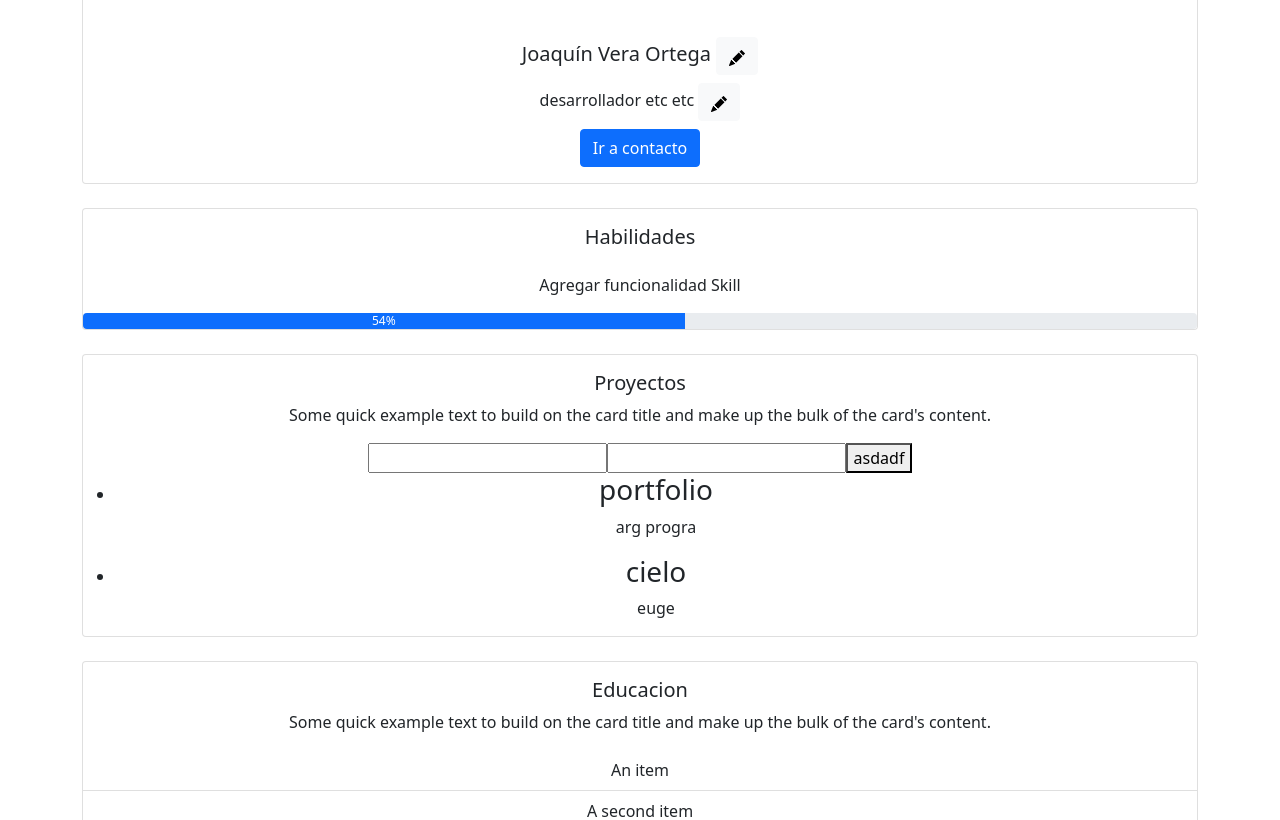
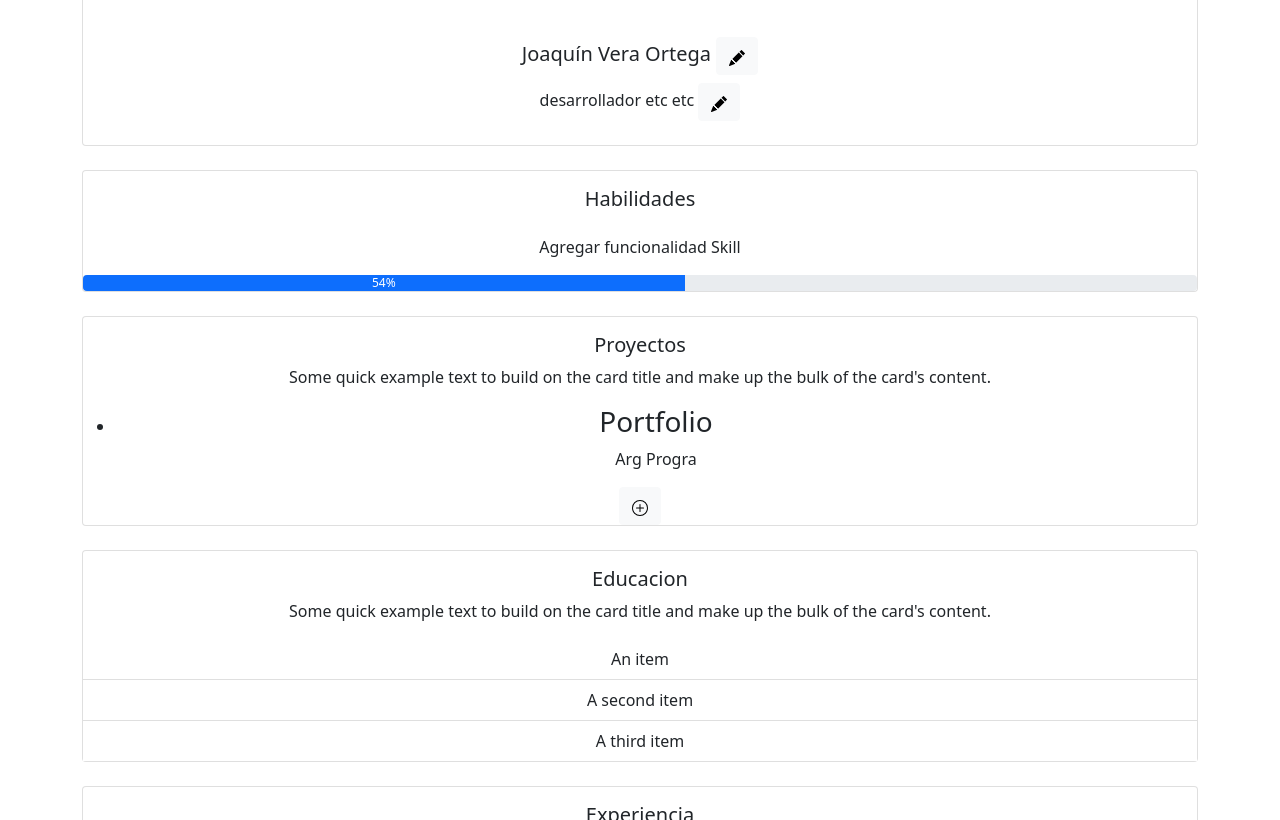
Before and after one commit to JoaquinVeraOrtega/Frontend-Angular, an Angular app: page / in a window 1280 px wide. Shown: the part 760-1580 px from the top of the page. Built offline with nearby package versions, Linux system fonts and the light colour scheme.

Commit message:
creando boton de agregar item

```diff
--- a/src/app/components/items/item-proyecto/item-proyecto.component.html
+++ b/src/app/components/items/item-proyecto/item-proyecto.component.html
@@ -1,19 +1,47 @@
-<form>
-
-<input type="text" name="nombre" id="nombre" [(ngModel)]="nombre">
-
-<input type="text" name="cliente" id="cliente" [(ngModel)]="cliente">
 
 
-<button type="submit" (click)="agregarProyecto()">asdadf</button>
 
-</form>
-
-<ul *ngFor="let proyecto of proyectos">
-  <li>
-      <h3>{{proyecto.nombre}}
+<ul *ngFor="let Proyecto of proyectos">
+  <li class="listaProyectos">
+      <h3>{{Proyecto.Nombre}}
       </h3>
-      <p>{{proyecto.cliente}}</p>
+      <p>{{Proyecto.Cliente}}</p>
     </li>
 
 </ul>
+
+
+
+<!-- Button trigger modal -->
+<button type="button"  class="btn btn-light" data-bs-toggle="modal" data-bs-target="#ModalProyecto">
+  <svg xmlns="http://www.w3.org/2000/svg" width="16" height="16" fill="currentColor" class="bi bi-plus-circle" viewBox="0 0 16 16">
+    <path d="M8 15A7 7 0 1 1 8 1a7 7 0 0 1 0 14zm0 1A8 8 0 1 0 8 0a8 8 0 0 0 0 16z"/>
+    <path d="M8 4a.5.5 0 0 1 .5.5v3h3a.5.5 0 0 1 0 1h-3v3a.5.5 0 0 1-1 0v-3h-3a.5.5 0 0 1 0-1h3v-3A.5.5 0 0 1 8 4z"/>
+  </svg>
+</button>
+
+
+<!-- Modal -->
+<div class="modal fade" id="ModalProyecto" tabindex="-1" aria-labelledby="exampleModalLabel" aria-hidden="true">
+  <div class="modal-dialog">
+    <div class="modal-content">
+      <div class="modal-header">
+        <h1 class="modal-title fs-5" id="exampleModalLabel">Agregar Nuevo Proyecto</h1>
+        <button type="button" class="btn-close" data-bs-dismiss="modal" aria-label="Close"></button>
+      </div>
+      <div class="modal-body">
+        <form>
+
+          <input type="text" name="nombre" id="nombre" placeholder="Nombre del proyecto" [(ngModel)]="nuevoNombre">
+          <br>
+          <input type="text" name="cliente" id="cliente" placeholder="Cliente" [(ngModel)]="nuevoCliente">
+
+        </form>
+      </div>
+      <div class="modal-footer">
+        <button type="button" class="btn btn-secondary" data-bs-dismiss="modal">Cancelar</button>
+        <button type="button" class="btn btn-primary" data-bs-dismiss="modal" (click)="agregarProyecto()">Agregar</button>
+      </div>
+    </div>
+  </div>
+</div>
--- a/src/app/components/items/item-proyecto/item-proyecto.component.ts
+++ b/src/app/components/items/item-proyecto/item-proyecto.component.ts
@@ -1,5 +1,5 @@
 import { Component, OnInit } from '@angular/core';
-import { Proyecto } from 'src/app/proyectos';
+import { Proyecto } from 'src/app/models/proyectos.model';
 
 @Component({
   selector: 'app-item-proyecto',
@@ -10,30 +10,21 @@ import { Proyecto } from 'src/app/proyectos';
 
 export class ItemProyectoComponent implements OnInit {
 
-nombre="";
- cliente="";
 
- proyectos: any=[];
+proyectos:Proyecto[]=[
+
+new Proyecto("Portfolio", "Arg Progra"),
+
+]
 
 agregarProyecto(){
-
-  this.proyectos.push(this.nombre, this.cliente);
-
-  console.log("funca")
+  let miProyecto = new Proyecto(this.nuevoNombre, this.nuevoCliente);
+  this.proyectos.push(miProyecto);
 }
 
+nuevoNombre:string = "";
+nuevoCliente:string = "";
 
-
-
- constructor() {
- this.proyectos=[
-  {nombre:"portfolio", cliente:"arg progra"},
-{nombre:"cielo", cliente:"euge"}
- ]
-
-
-
-}
 
   ngOnInit(): void {
   }
--- a/src/app/components/persona/persona.component.html
+++ b/src/app/components/persona/persona.component.html
@@ -70,14 +70,7 @@
 
                   </div>
                 </div>
-
               </h6>
-
-
-
-
-
-            <a href="#" class="btn btn-primary">Ir a contacto</a>
           </div>
 
 
--- a/src/app/proyectos.ts
+++ b/src/app/models/proyectos.model.ts
@@ -2,10 +2,15 @@ export class Proyecto {
     private nombre:string = "";
     private cliente:string = "";
 
+ constructor(nombre:string, cliente:string){
 
+    this.nombre = nombre;
+    this.cliente = cliente;
+
+ }
 
     public get Nombre():string {
-return this.nombre;
+        return this.nombre;
     }
 
     public set Nombre(value:string){
```
Also changed, not shown: src/app/models/educacion.model.ts (added, +47 -0 lines), src/app/models/experiencia.model.ts (added, +28 -0 lines), src/app/models/skills.model.ts (added, +28 -0 lines), src/app/probando-servicio.service.ts (deleted, +0 -9 lines), 1 other file (tests, documents, lock files or other folders).
